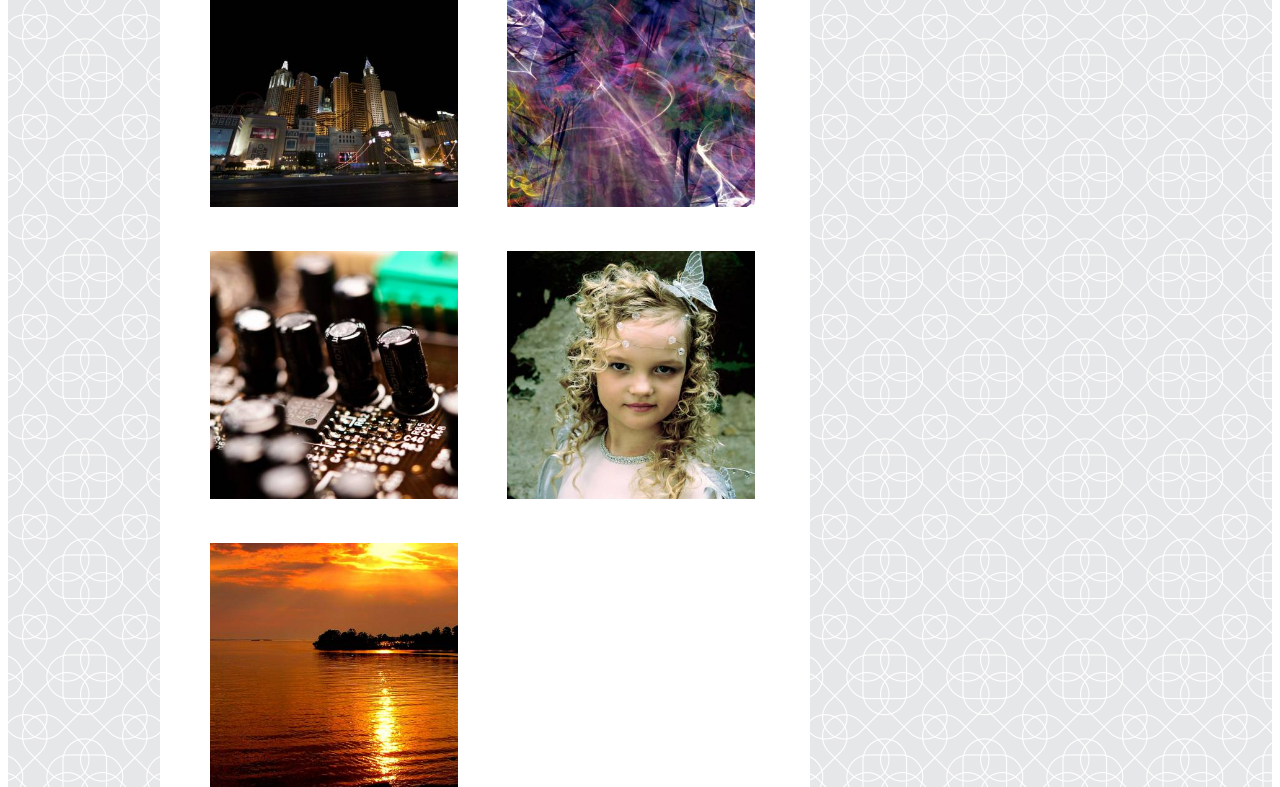
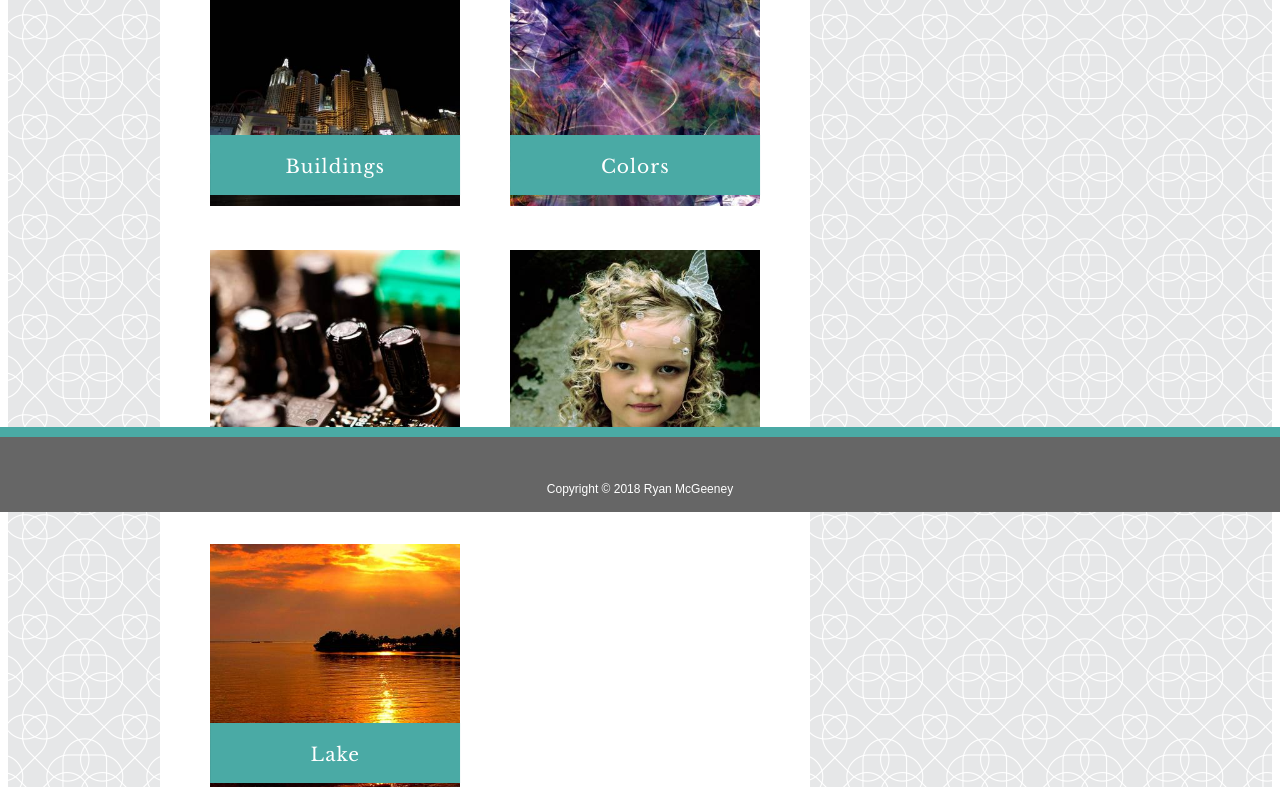
Before and after one commit to Ryan9087/Basic-Portfolio, a plain HTML site: page portfolio.html in a window 1280 px wide. Shown: the part 288-1075 px from the top of the page. Drawn offline with nearby package versions, Linux system fonts and the light colour scheme.

Commit message:
Basic Portfolio 95 percent done

```diff
--- a/assets/css/style.css
+++ b/assets/css/style.css
@@ -1,11 +1,11 @@
 
 h1, h2 {
    color: #4aaaa5;
-   font-family: Georgia, 'Times New Roman', Times, serif
+   font-family: 'Libre Baskerville', serif;
 }
 
 p {
-    font-family: Arial, Helvetica, sans-serif;
+    font-family: 'Raleway', sans-serif;
     width: 600px;
     color: darkgray;
 }
@@ -14,17 +14,34 @@ p {
     width: 150px;
     height: auto;
     float: left;
-    padding: 0 20px 5px 0;
+    padding: 12px 20px 5px 0;
 }
 
-.main-section {
+.main-sectioni {
     width: 620px;
     float: left;
     background-color: white;
     padding: 15px;
-
+    height: 475px;
 
 }
+
+.main-sectionp {
+    width: 620px;
+    float: left;
+    background-color: white;
+    padding: 15px;
+    height: 1000px;
+}
+
+.main-sectionc {
+    width: 620px;
+    float: left;
+    background-color: white;
+    padding: 15px;
+    height: 630px;
+}
+
 
 .sidebar {
     width: 240px;
@@ -47,17 +64,18 @@ p {
 .name-box {
     background-color: #4aaaa5;
     color: white;
-    padding: 25px 0 0 0;
+    padding: 22px 0 0 0;
     text-align: center;
-    font-size: 28px;
+    font-size: 20pt;
     width: 300px;
     letter-spacing: 1px;
+    font-family: 'Libre Baskerville', serif;
 }
 
 .nav-box {
     float: right;
     text-align: right;
-    margin: 0 0 0 70px;
+    margin: 0 0 0 0px;
     padding: 15px 0 0px 50px;
     letter-spacing: 1px;
     word-spacing: 10px;
@@ -73,6 +91,15 @@ p {
 .content-area {
     background-image: url(../images/intersection.png);
     clear:both;
+    height: 700px;;
+
+}
+
+.content-areap {
+    background-image: url(../images/intersection.png);
+    clear:both;
+    height: 1150px;;
+
 }
 
 #colorstrip {
@@ -90,14 +117,21 @@ footer {
     background-color: #666666;
     color: white;
     font-size: 9pt;
+    text-align: center;
+    font-family: Arial, Helvetica, sans-serif;
+    height: 30px;
+
 }
 
 .content1 {
-    min-height: calc(100vh - 70px);
+    position: fixed;
+    left: 0;
+    bottom: 0;
+    width: 100%;
   }
-  .footer {
+  /* .footer {
     height: 30px;
-  }
+  } */
 
   .sidebar-img {
       width: 70px;
@@ -138,10 +172,11 @@ input[type=text], select, textarea {
 input[type=submit] {
     background-color: #4aaaa5;
     color: white;
-    padding: 12px 20px;
+    padding: 10px 30px 10px 30px;
     border: none;
     border-radius: 0px;
     cursor: pointer;
+    font-size: 12pt;
 }
 
 input[type=submit]:hover {
@@ -149,19 +184,60 @@ input[type=submit]:hover {
 }
 
 .container {
-    border-radius: 5px;
-    background-color: #f2f2f2;
-    padding: 20px;
+    padding: 25px 20px 25px 20px;
     font-family: Arial, Helvetica, sans-serif;
     color: darkgray;
+    margin-top: 25px;
 }
 
 .pic-holder {
     width: 100%;
+    clear: both;
+    display: flex;
+    margin: auto;
+
+    width: 650px;
+
+}
+
+.centered {
+    position: absolute;
+    top: 78%;
+    left: 50.1%;
+    transform: translate(-50%, -50%);
+    width: 83.3%;
+    background-color:  #4aaaa5;
+    height: 40px;
+    color: white;
+    text-align: center;
+    padding: 20px 0 0 0;
+    font-family: 'Libre Baskerville', serif;
+    font-size: 14pt;
+    letter-spacing: 1px;
+}
+
+.containerL {
+    position: relative;
+    text-align: center;
+    width: 300px;
+    display: inline;
+    float: left;
+    margin-left: 10px;
+
+
+
+}
+
+.containerR {
+    position: relative;
+    text-align: center;
+    width: 300px;
+    display: inline;
+    float: right;
+    margin-right: 10px;
 }
 
 .port-image {
-    width: 40%;
-    padding: 20px 10px 20px 35px;
-
+    width: 250px;
+    padding: 20px 10px 20px 10px;
 }
--- a/portfolio.html
+++ b/portfolio.html
@@ -5,7 +5,8 @@
     <meta name="viewport" content="width=device-width, initial-scale=1.0">
     <meta http-equiv="X-UA-Compatible" content="ie=edge">
     <link rel="stylesheet" type="text/css" href="assets/css/style.css">
-    <title>Document</title>
+    <link href="https://fonts.googleapis.com/css?family=Libre+Baskerville|Raleway" rel="stylesheet">
+    <title>Ryan McGeeney's Portfolio</title>
 </head>
 <body>
     <header>
@@ -22,20 +23,37 @@
         </div>
     </header>
 
-    <div class="content-area">
+    <div class="content-areap">
         <div class="entire-content">
-            <div class="main-section">
+            <div class="main-sectionp">
                 <h1>Portfolio</h1>
                 <hr class="line-class">
-                <div class="pic=holder">
 
 
+                        <div class="containerL">
                                 <img class="port-image" src="assets/images/buildings.jpg" alt="Buildings">
+
+                                <div class="centered">Buildings</div>
+                        </div>
+                        <div class="containerR">
                                 <img class="port-image" src="assets/images/colors.jpg" alt="Colors">
+
+                                <div class="centered">Colors</div>
+                        </div>
+                        <div class="containerL">
                                 <img class="port-image" src="assets/images/electronics.jpg" alt="Electronics">
+
+                                <div class="centered">Electronics</div>
+                        </div>
+                        <div class="containerR">
                                 <img class="port-image" src="assets/images/girl.jpg" alt="Girl">
+
+                                <div class="centered">Girl</div>
+                        </div>
+                        <div class="containerL">
                                 <img class="port-image" src="assets/images/lake.jpg" alt="Lake">
 
+                                <div class="centered">Lake</div>
                         </div>
 
 
```
Also changed, not shown: contact.html (+2 -2 lines), index.html (+6 -4 lines). Lines whose indentation alone changed are shown as unchanged.
